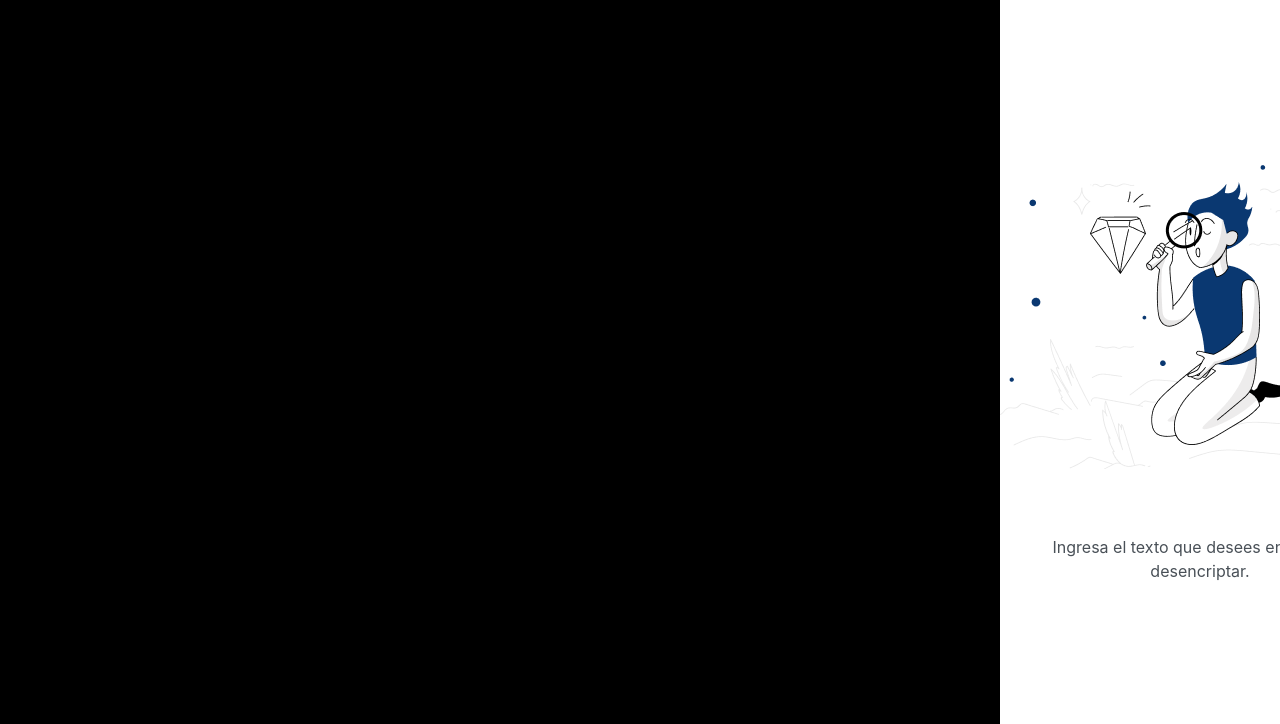
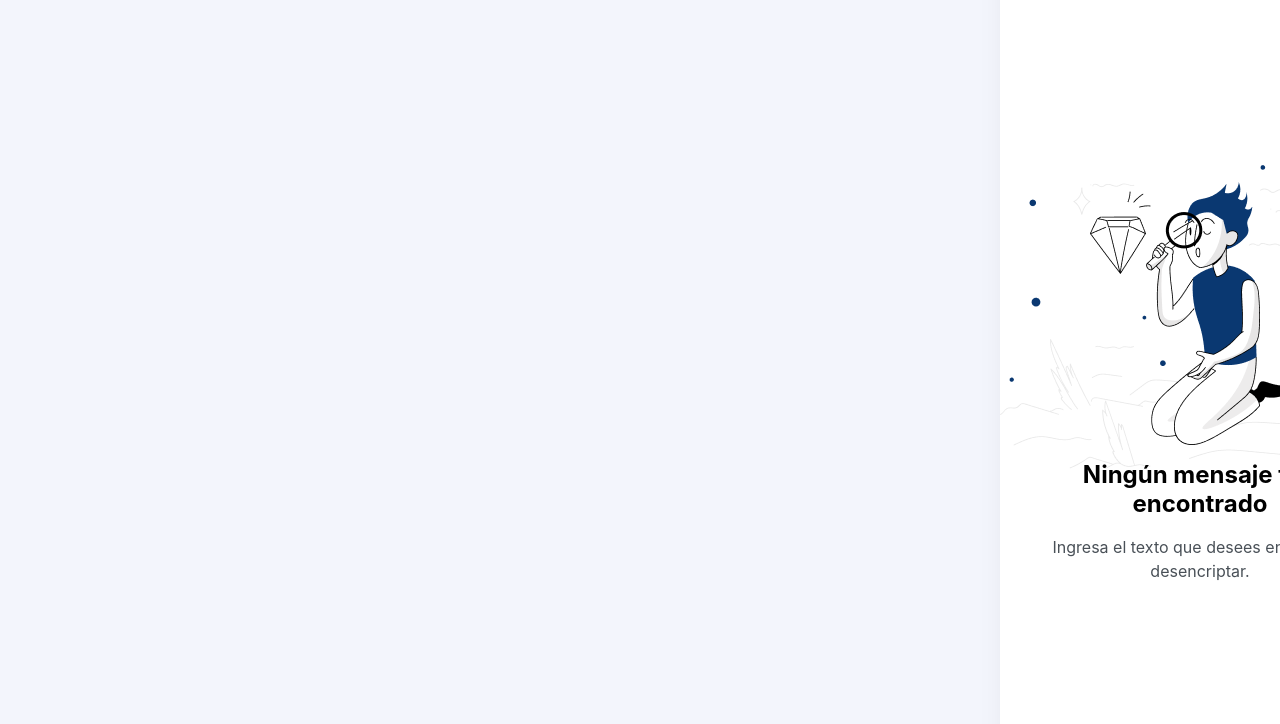
Before and after one commit to Mcampos023/retoaluraencriptador, a plain HTML site: page index.html in a window 1280 px wide. Shown: the part 158-882 px from the top of the page. Drawn offline with Linux system fonts and the light colour scheme.

Commit message:
Add files via upload

```diff
--- a/css/style.css
+++ b/css/style.css
@@ -1,6 +1,6 @@
 :root {
-    --color-fuente: #ffffff;
-    --color-fondo: #000;
+    --color-fuente: #000;
+    --color-fondo: #F3F5FC;
 }
 
 [tema="light"]{
```
